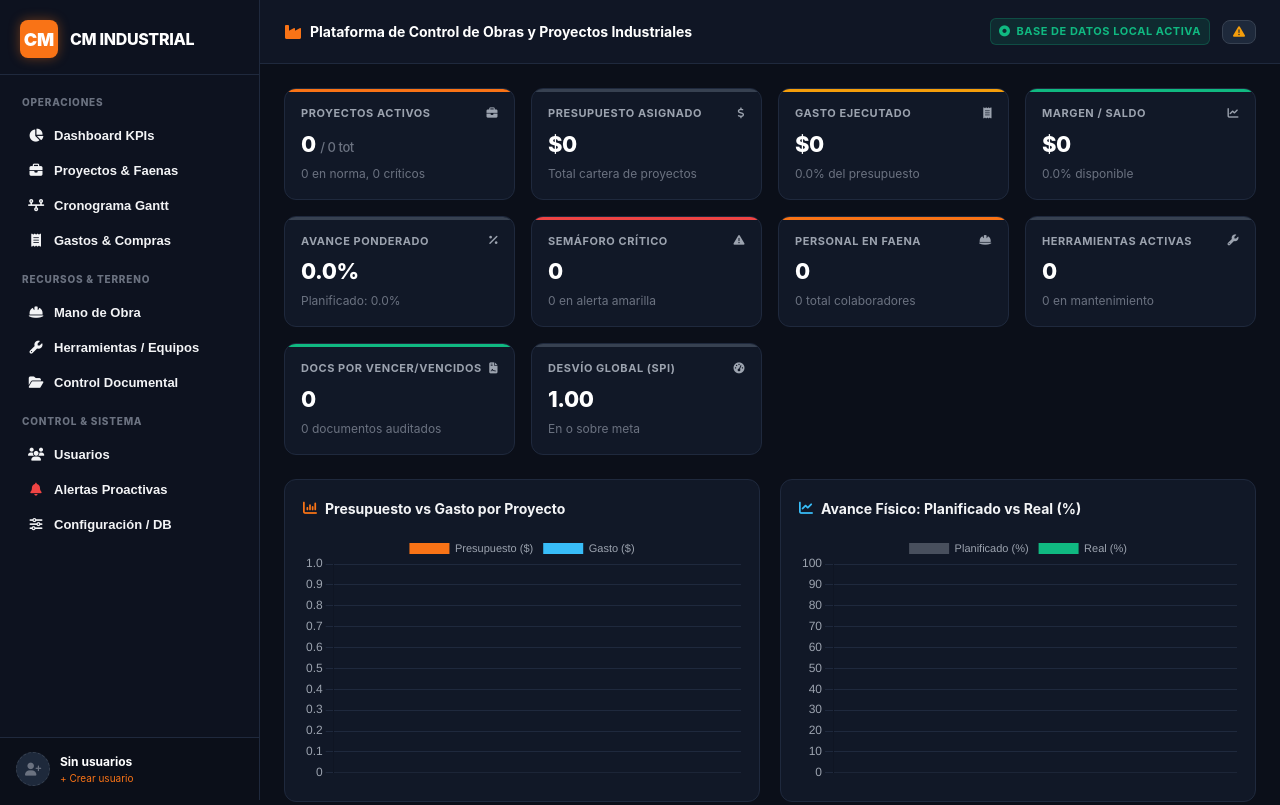
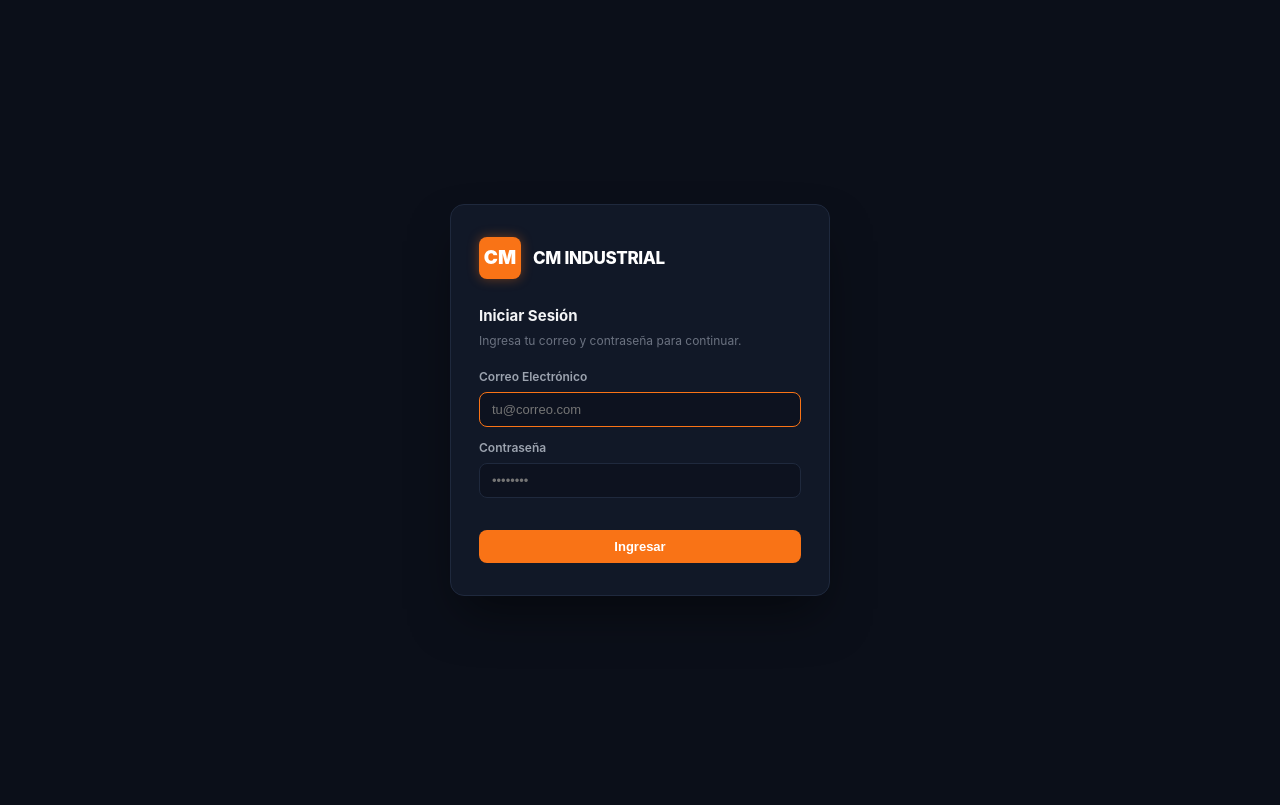
Before and after one commit to m4rc004nt0n10/cm-industrial-progest, a plain HTML site: page index.html in a window 1280 px wide. Shown: the top 805 px of the page. Drawn offline with nearby package versions, Linux system fonts and the light colour scheme.

Commit message:
Update index.html

```diff
--- a/index.html
+++ b/index.html
@@ -22,7 +22,53 @@
 </head>
 <body>
 
-  <div id="app-layout">
+  <!-- Auth Screen: login form, or first-run setup form when there are zero users yet -->
+  <div id="auth-screen" style="position:fixed;inset:0;background:var(--bg-main);display:flex;align-items:center;justify-content:center;z-index:200;padding:16px;">
+    <div style="width:100%;max-width:380px;background:var(--bg-card);border:1px solid var(--border-color);border-radius:14px;padding:32px 28px;box-shadow:0 25px 50px -12px rgba(0,0,0,0.5);">
+      <div style="display:flex;align-items:center;gap:12px;margin-bottom:26px;">
+        <div style="width:42px;height:42px;background:var(--primary);border-radius:8px;display:flex;align-items:center;justify-content:center;color:#fff;font-size:19px;font-weight:900;box-shadow:0 0 12px rgba(249,115,22,0.4);">CM</div>
+        <div style="font-size:17px;font-weight:800;color:#fff;letter-spacing:-0.02em;">CM INDUSTRIAL</div>
+      </div>
+
+      <!-- Login form (shown when at least one user exists) -->
+      <div id="auth-login-form">
+        <h3 style="font-size:15px;font-weight:700;margin-bottom:4px;">Iniciar Sesión</h3>
+        <p style="font-size:12px;color:var(--text-sub);margin-bottom:18px;">Ingresa tu correo y contraseña para continuar.</p>
+        <div class="form-group" style="margin-bottom:12px;">
+          <label class="form-label">Correo Electrónico</label>
+          <input type="email" id="auth-email" class="form-control" placeholder="tu@correo.com" autocomplete="username" autofocus>
+        </div>
+        <div class="form-group" style="margin-bottom:8px;">
+          <label class="form-label">Contraseña</label>
+          <input type="password" id="auth-password" class="form-control" placeholder="••••••••" autocomplete="current-password" onkeydown="if(event.key==='Enter'){attemptLogin();}">
+        </div>
+        <div id="auth-login-error" style="color:var(--danger);font-size:12px;min-height:16px;margin-bottom:8px;"></div>
+        <button class="btn btn-primary" style="width:100%;justify-content:center;" onclick="attemptLogin()">Ingresar</button>
+      </div>
+
+      <!-- First-run setup form (shown only while DB.users is empty) -->
+      <div id="auth-setup-form" style="display:none;">
+        <h3 style="font-size:15px;font-weight:700;margin-bottom:4px;">Crear Cuenta de Administrador</h3>
+        <p style="font-size:12px;color:var(--text-sub);margin-bottom:18px;">Aún no hay usuarios registrados. Crea la primera cuenta para empezar.</p>
+        <div class="form-group" style="margin-bottom:12px;">
+          <label class="form-label">Nombre Completo</label>
+          <input type="text" id="setup-name" class="form-control" placeholder="Tu nombre" autocomplete="name">
+        </div>
+        <div class="form-group" style="margin-bottom:12px;">
+          <label class="form-label">Correo Electrónico</label>
+          <input type="email" id="setup-email" class="form-control" placeholder="tu@correo.com" autocomplete="username">
+        </div>
+        <div class="form-group" style="margin-bottom:8px;">
+          <label class="form-label">Contraseña</label>
+          <input type="password" id="setup-password" class="form-control" placeholder="Mínimo 4 caracteres" autocomplete="new-password" onkeydown="if(event.key==='Enter'){createFirstUser();}">
+        </div>
+        <div id="auth-setup-error" style="color:var(--danger);font-size:12px;min-height:16px;margin-bottom:8px;"></div>
+        <button class="btn btn-primary" style="width:100%;justify-content:center;" onclick="createFirstUser()">Crear y Entrar</button>
+      </div>
+    </div>
+  </div>
+
+  <div id="app-layout" style="display:none;">
     <!-- Sidebar -->
     <aside id="sidebar">
       <div style="padding:20px 20px 16px;border-bottom:1px solid var(--border-color);display:flex;align-items:center;gap:12px;">
@@ -139,6 +185,25 @@
     }
   </style>
 
+  <!-- Firebase SDK -->
+  <script src="https://www.gstatic.com/firebasejs/11.0.1/firebase-app.js"></script>
+  <script src="https://www.gstatic.com/firebasejs/11.0.1/firebase-auth.js"></script>
+
+  <!-- Firebase Configuration & Initialization -->
+  <script>
+    const firebaseConfig = {
+      apiKey: "AIzaSyAH6N2OfvpQvx0SWHqcks81WLRzmSBClBw",
+      authDomain: "aplicacion-web-95635.firebaseapp.com",
+      projectId: "aplicacion-web-95635",
+      storageBucket: "aplicacion-web-95635.firebasestorage.app",
+      messagingSenderId: "252659714101",
+      appId: "1:252659714101:web:89ee95fbaf52eeadfc897c"
+    };
+
+    firebase.initializeApp(firebaseConfig);
+    window.firebaseAuth = firebase.auth();
+  </script>
+
   <!-- Scripts -->
   <script src="data.js"></script>
   <script src="app.js"></script>
```
